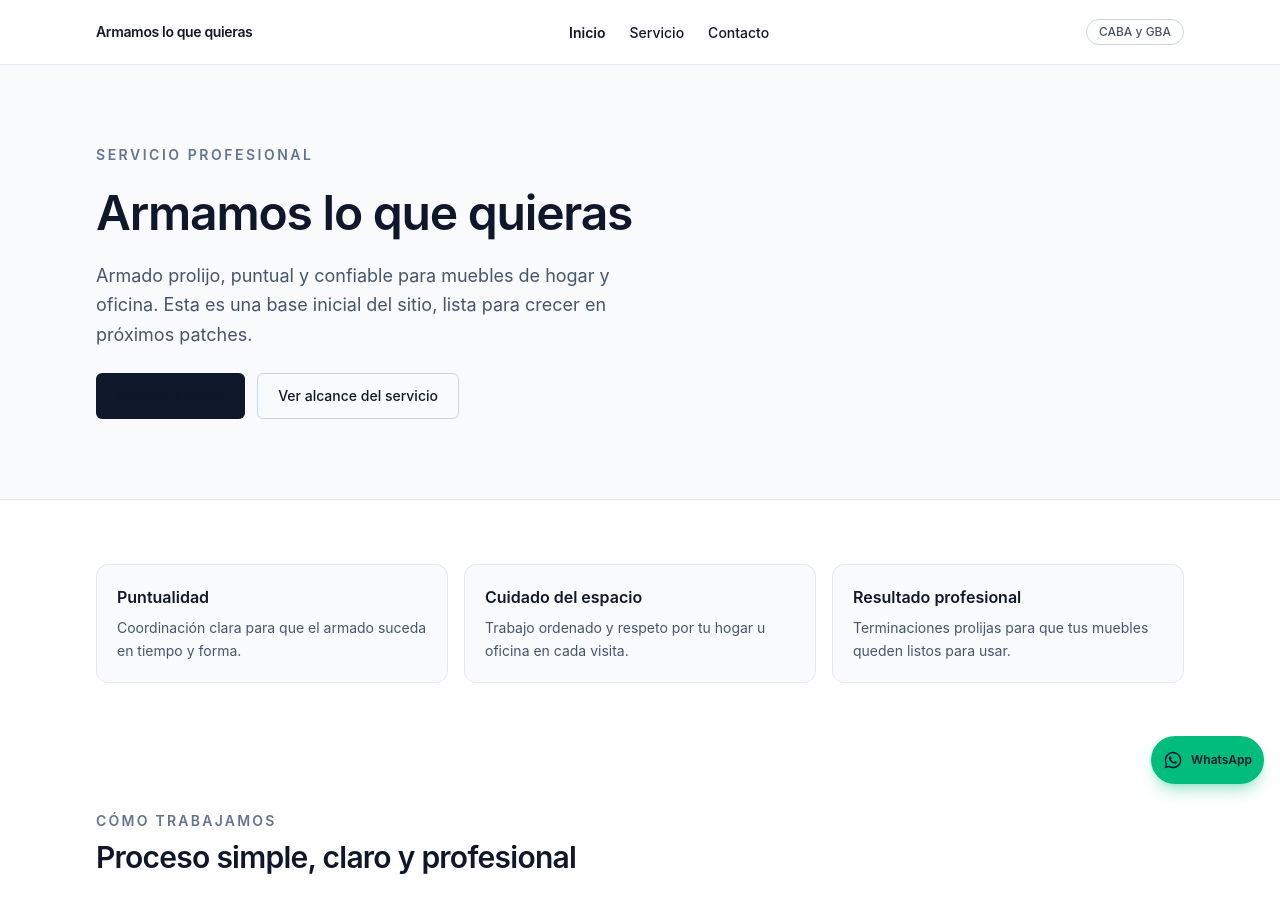
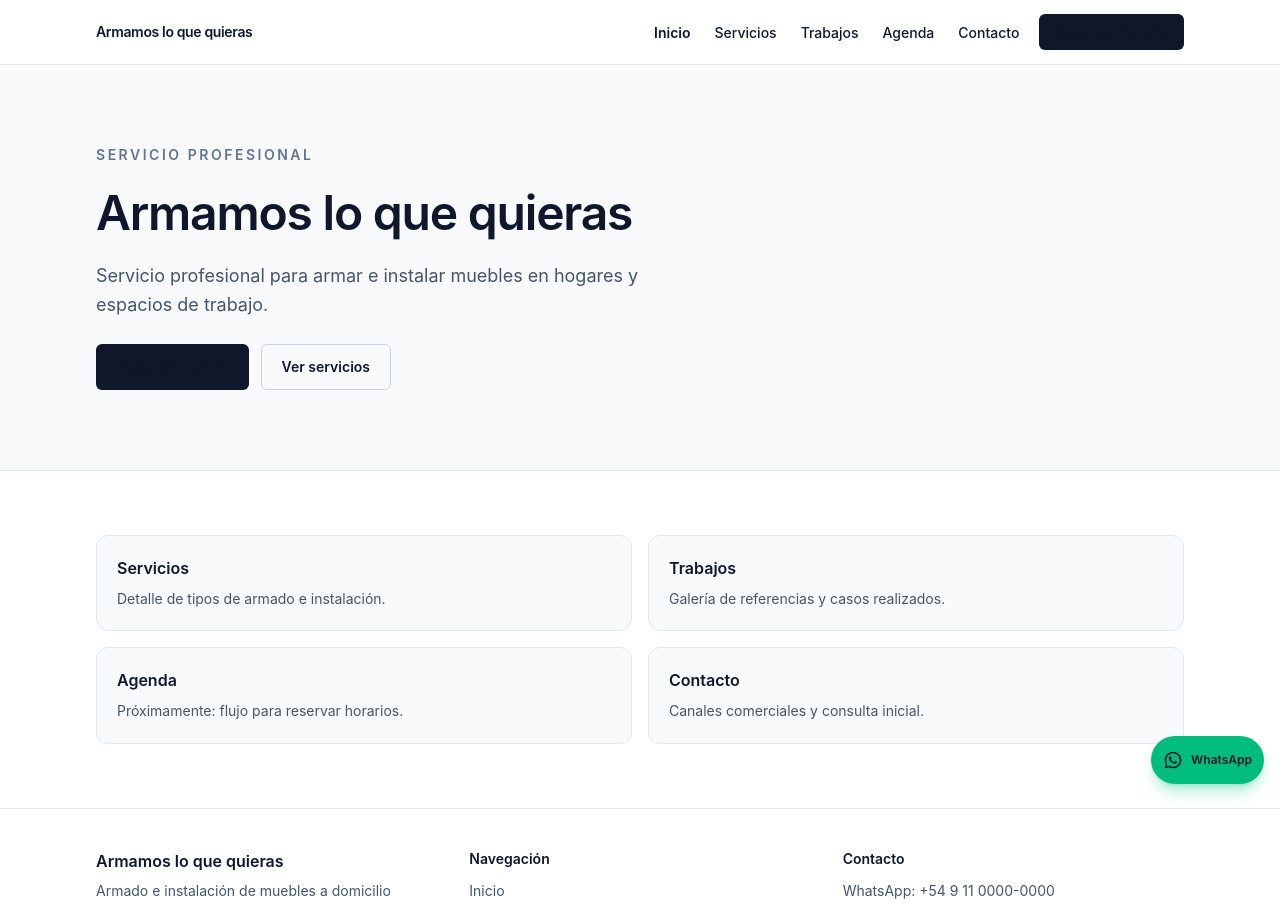
Before and after one commit to Daegon13/armamos-lo-que-quieras, a Next.js app: page / in a window 1280 px wide. Shown: the top 907 px of the page. Built offline with nearby package versions, Linux system fonts and the light colour scheme.

Commit message:
feat: cerrar parche mvp de navegación y estructura comercial

```diff
--- /dev/null
+++ b/src/app/agenda/page.tsx
@@ -0,0 +1,10 @@
+import { PagePlaceholder } from "@/components/sections/PagePlaceholder";
+
+export default function AgendaPage() {
+  return (
+    <PagePlaceholder
+      title="Agenda"
+      description="Estamos preparando el flujo de reserva de horarios para el siguiente parche."
+    />
+  );
+}
--- /dev/null
+++ b/src/app/contacto/page.tsx
@@ -0,0 +1,10 @@
+import { PagePlaceholder } from "@/components/sections/PagePlaceholder";
+
+export default function ContactoPage() {
+  return (
+    <PagePlaceholder
+      title="Contacto"
+      description="Próximamente incorporaremos los canales de contacto definitivos en esta página."
+    />
+  );
+}
--- a/src/app/page.tsx
+++ b/src/app/page.tsx
@@ -1,19 +1,26 @@
-import { CoverageSection } from "@/components/sections/CoverageSection";
+import Link from "next/link";
 import { HeroSection } from "@/components/sections/HeroSection";
-import { ProcessSection } from "@/components/sections/ProcessSection";
 
-const serviceHighlights = [
+const quickAccess = [
   {
-    title: "Puntualidad",
-    description: "Coordinación clara para que el armado suceda en tiempo y forma.",
+    title: "Servicios",
+    description: "Detalle de tipos de armado e instalación.",
+    href: "/servicios",
   },
   {
-    title: "Cuidado del espacio",
-    description: "Trabajo ordenado y respeto por tu hogar u oficina en cada visita.",
+    title: "Trabajos",
+    description: "Galería de referencias y casos realizados.",
+    href: "/trabajos",
   },
   {
-    title: "Resultado profesional",
-    description: "Terminaciones prolijas para que tus muebles queden listos para usar.",
+    title: "Agenda",
+    description: "Próximamente: flujo para reservar horarios.",
+    href: "/agenda",
+  },
+  {
+    title: "Contacto",
+    description: "Canales comerciales y consulta inicial.",
+    href: "/contacto",
   },
 ];
 
@@ -22,19 +29,20 @@ export default function Home() {
     <>
       <HeroSection />
 
-      <section id="servicio" className="bg-white">
-        <div className="mx-auto grid w-full max-w-6xl gap-4 px-4 py-12 sm:px-6 sm:py-16 md:grid-cols-3 lg:px-8">
-          {serviceHighlights.map((item) => (
-            <article key={item.title} className="rounded-xl border border-slate-200 bg-slate-50 p-5">
+      <section className="bg-white">
+        <div className="mx-auto grid w-full max-w-6xl gap-4 px-4 py-12 sm:px-6 sm:py-16 md:grid-cols-2 lg:px-8">
+          {quickAccess.map((item) => (
+            <Link
+              key={item.href}
+              href={item.href}
+              className="rounded-xl border border-slate-200 bg-slate-50 p-5 transition-colors hover:border-slate-300"
+            >
               <h2 className="text-base font-semibold text-slate-900">{item.title}</h2>
               <p className="mt-2 text-sm leading-relaxed text-slate-600">{item.description}</p>
-            </article>
+            </Link>
           ))}
         </div>
       </section>
-
-      <ProcessSection />
-      <CoverageSection />
     </>
   );
 }
--- /dev/null
+++ b/src/app/servicios/page.tsx
@@ -0,0 +1,10 @@
+import { PagePlaceholder } from "@/components/sections/PagePlaceholder";
+
+export default function ServiciosPage() {
+  return (
+    <PagePlaceholder
+      title="Servicios"
+      description="Estamos preparando el detalle de los servicios disponibles para el próximo parche."
+    />
+  );
+}
--- /dev/null
+++ b/src/app/trabajos/page.tsx
@@ -0,0 +1,10 @@
+import { PagePlaceholder } from "@/components/sections/PagePlaceholder";
+
+export default function TrabajosPage() {
+  return (
+    <PagePlaceholder
+      title="Trabajos"
+      description="Esta sección mostrará referencias de trabajos realizados en próximas iteraciones."
+    />
+  );
+}
--- a/src/components/layout/Footer.tsx
+++ b/src/components/layout/Footer.tsx
@@ -1,12 +1,36 @@
-import { businessInfo } from "@/lib/site";
+import Link from "next/link";
+import { businessInfo, navItems } from "@/lib/site";
 
 export function Footer() {
   return (
     <footer className="border-t border-slate-200 bg-white">
-      <div className="mx-auto flex w-full max-w-6xl flex-col gap-2 px-4 py-8 text-sm text-slate-600 sm:px-6 lg:px-8">
-        <p className="font-medium text-slate-900">{businessInfo.brand}</p>
-        <p>{businessInfo.tagline}</p>
-        <p>Zona de cobertura: {businessInfo.serviceArea}</p>
+      <div className="mx-auto grid w-full max-w-6xl gap-8 px-4 py-10 text-sm text-slate-600 sm:px-6 md:grid-cols-3 lg:px-8">
+        <div>
+          <p className="text-base font-semibold text-slate-900">{businessInfo.brand}</p>
+          <p className="mt-2">{businessInfo.tagline}</p>
+        </div>
+
+        <div>
+          <p className="font-semibold text-slate-900">Navegación</p>
+          <ul className="mt-3 space-y-2">
+            {navItems.map((item) => (
+              <li key={item.href}>
+                <Link href={item.href} className="transition-colors hover:text-slate-900">
+                  {item.label}
+                </Link>
+              </li>
+            ))}
+          </ul>
+        </div>
+
+        <div>
+          <p className="font-semibold text-slate-900">Contacto</p>
+          <ul className="mt-3 space-y-2">
+            <li>WhatsApp: {businessInfo.contact.phoneDisplay}</li>
+            <li>Email: {businessInfo.contact.email}</li>
+            <li>Zona: {businessInfo.contact.city}</li>
+          </ul>
+        </div>
       </div>
     </footer>
   );
--- a/src/components/layout/Header.tsx
+++ b/src/components/layout/Header.tsx
@@ -1,30 +1,53 @@
 "use client";
 
+import Link from "next/link";
+import { usePathname } from "next/navigation";
 import { useState } from "react";
-import Link from "next/link";
 import { businessInfo, navItems } from "@/lib/site";
 
-function getDesktopLinkClass(isActive: boolean) {
+function desktopLinkClass(isActive: boolean) {
   return isActive
     ? "text-sm font-semibold text-slate-900"
     : "text-sm font-medium text-slate-600 transition-colors hover:text-slate-900";
 }
 
-function getMobileLinkClass(isActive: boolean) {
+function mobileLinkClass(isActive: boolean) {
   return isActive
     ? "block rounded-md bg-slate-100 px-3 py-2 text-sm font-semibold text-slate-900"
     : "block rounded-md px-3 py-2 text-sm font-medium text-slate-700 transition-colors hover:bg-slate-100 hover:text-slate-900";
 }
 
 export function Header() {
+  const pathname = usePathname();
   const [isMenuOpen, setIsMenuOpen] = useState(false);
 
   return (
     <header className="sticky top-0 z-40 border-b border-slate-200/80 bg-white/95 backdrop-blur">
-      <div className="mx-auto flex min-h-16 w-full max-w-6xl flex-wrap items-center justify-between gap-3 px-4 py-2 sm:px-6 lg:px-8">
-        <Link href="#inicio" className="text-sm font-semibold tracking-tight text-slate-900">
+      <div className="mx-auto flex min-h-16 w-full max-w-6xl items-center justify-between gap-3 px-4 py-2 sm:px-6 lg:px-8">
+        <Link href="/" className="text-sm font-semibold tracking-tight text-slate-900" onClick={() => setIsMenuOpen(false)}>
           {businessInfo.brand}
         </Link>
+
+        <div className="hidden items-center gap-5 md:flex">
+          <nav aria-label="Navegación principal">
+            <ul className="flex items-center gap-4 sm:gap-6">
+              {navItems.map((item) => (
+                <li key={item.href}>
+                  <Link href={item.href} className={desktopLinkClass(pathname === item.href)}>
+                    {item.label}
+                  </Link>
+                </li>
+              ))}
+            </ul>
+          </nav>
+
+          <Link
+            href={businessInfo.primaryCtaHref}
+            className="inline-flex items-center justify-center rounded-md bg-slate-900 px-4 py-2 text-sm font-semibold text-white transition-colors hover:bg-slate-700"
+          >
+            {businessInfo.primaryCtaLabel}
+          </Link>
+        </div>
 
         <button
           type="button"
@@ -35,48 +58,31 @@ export function Header() {
         >
           Menú
         </button>
-
-        <nav aria-label="Navegación principal" className="hidden md:block">
-          <ul className="flex items-center gap-4 sm:gap-6">
-            {navItems.map((item) => {
-              const isActive = item.href === "#inicio";
-
-              return (
-                <li key={item.href}>
-                  <Link href={item.href} className={getDesktopLinkClass(isActive)}>
-                    {item.label}
-                  </Link>
-                </li>
-              );
-            })}
-          </ul>
-        </nav>
-
-        <p className="hidden rounded-full border border-slate-300 px-3 py-1 text-xs font-medium text-slate-600 sm:block">
-          {businessInfo.serviceArea}
-        </p>
       </div>
 
       {isMenuOpen && (
         <div className="border-t border-slate-200 bg-white md:hidden" id="mobile-menu">
           <nav aria-label="Navegación móvil" className="mx-auto w-full max-w-6xl px-4 py-3 sm:px-6 lg:px-8">
             <ul className="space-y-1">
-              {navItems.map((item) => {
-                const isActive = item.href === "#inicio";
-
-                return (
+              {navItems.map((item) => (
                 <li key={item.href}>
                   <Link
                     href={item.href}
-                      className={getMobileLinkClass(isActive)}
+                    className={mobileLinkClass(pathname === item.href)}
                     onClick={() => setIsMenuOpen(false)}
                   >
                     {item.label}
                   </Link>
                 </li>
-                );
-              })}
+              ))}
             </ul>
+            <Link
+              href={businessInfo.primaryCtaHref}
+              className="mt-3 inline-flex w-full items-center justify-center rounded-md bg-slate-900 px-4 py-2 text-sm font-semibold text-white"
+              onClick={() => setIsMenuOpen(false)}
+            >
+              {businessInfo.primaryCtaLabel}
+            </Link>
           </nav>
         </div>
       )}
--- a/src/components/sections/HeroSection.tsx
+++ b/src/components/sections/HeroSection.tsx
@@ -1,30 +1,28 @@
+import Link from "next/link";
 import { businessInfo } from "@/lib/site";
 
 export function HeroSection() {
   return (
-    <section id="inicio" className="border-b border-slate-200 bg-slate-50">
+    <section className="border-b border-slate-200 bg-slate-50">
       <div className="mx-auto flex w-full max-w-6xl flex-col gap-6 px-4 py-16 sm:px-6 sm:py-20 lg:px-8">
         <p className="text-sm font-semibold uppercase tracking-[0.18em] text-slate-500">Servicio profesional</p>
         <h1 className="max-w-2xl text-3xl font-semibold tracking-tight text-slate-900 sm:text-5xl">
           {businessInfo.brand}
         </h1>
-        <p className="max-w-xl text-base leading-relaxed text-slate-600 sm:text-lg">
-          Armado prolijo, puntual y confiable para muebles de hogar y oficina. Esta es una base inicial del
-          sitio, lista para crecer en próximos patches.
-        </p>
+        <p className="max-w-xl text-base leading-relaxed text-slate-600 sm:text-lg">{businessInfo.description}</p>
         <div className="flex flex-col gap-3 sm:flex-row">
-          <a
-            href="#contacto"
-            className="inline-flex items-center justify-center rounded-md bg-slate-900 px-5 py-3 text-sm font-medium text-white transition-colors hover:bg-slate-700"
+          <Link
+            href={businessInfo.primaryCtaHref}
+            className="inline-flex items-center justify-center rounded-md bg-slate-900 px-5 py-3 text-sm font-semibold text-white transition-colors hover:bg-slate-700"
           >
-            Solicitar armado
-          </a>
-          <a
-            href="#servicio"
-            className="inline-flex items-center justify-center rounded-md border border-slate-300 px-5 py-3 text-sm font-medium text-slate-700 transition-colors hover:bg-white"
+            {businessInfo.primaryCtaLabel}
+          </Link>
+          <Link
+            href="/servicios"
+            className="inline-flex items-center justify-center rounded-md border border-slate-300 px-5 py-3 text-sm font-semibold text-slate-700 transition-colors hover:bg-white"
           >
-            Ver alcance del servicio
-          </a>
+            Ver servicios
+          </Link>
         </div>
       </div>
     </section>
--- /dev/null
+++ b/src/components/sections/PagePlaceholder.tsx
@@ -0,0 +1,34 @@
+import Link from "next/link";
+
+type PagePlaceholderProps = {
+  title: string;
+  description: string;
+};
+
+export function PagePlaceholder({ title, description }: PagePlaceholderProps) {
+  return (
+    <section className="bg-white">
+      <div className="mx-auto w-full max-w-6xl px-4 py-14 sm:px-6 sm:py-20 lg:px-8">
+        <div className="max-w-2xl rounded-2xl border border-dashed border-slate-300 bg-slate-50 p-6 sm:p-8">
+          <p className="text-xs font-semibold uppercase tracking-[0.16em] text-slate-500">Página en preparación</p>
+          <h1 className="mt-3 text-2xl font-semibold text-slate-900 sm:text-3xl">{title}</h1>
+          <p className="mt-3 text-sm leading-relaxed text-slate-600 sm:text-base">{description}</p>
+          <div className="mt-6 flex flex-wrap gap-3">
+            <Link
+              href="/"
+              className="inline-flex items-center rounded-md bg-slate-900 px-4 py-2 text-sm font-semibold text-white transition-colors hover:bg-slate-700"
+            >
+              Volver al inicio
+            </Link>
+            <Link
+              href="/agenda"
+              className="inline-flex items-center rounded-md border border-slate-300 px-4 py-2 text-sm font-semibold text-slate-700 transition-colors hover:bg-white"
+            >
+              Ir a agenda
+            </Link>
+          </div>
+        </div>
+      </div>
+    </section>
+  );
+}
--- a/src/lib/site.ts
+++ b/src/lib/site.ts
@@ -1,17 +1,29 @@
 import type { BusinessInfo, NavItem } from "@/types/site";
+
+export const navItems: NavItem[] = [
+  { label: "Inicio", href: "/" },
+  { label: "Servicios", href: "/servicios" },
+  { label: "Trabajos", href: "/trabajos" },
+  { label: "Agenda", href: "/agenda" },
+  { label: "Contacto", href: "/contacto" },
+];
 
 export const businessInfo: BusinessInfo = {
   brand: "Armamos lo que quieras",
-  tagline: "Armado profesional de muebles para hogar y oficina.",
+  tagline: "Armado e instalación de muebles a domicilio",
+  description:
+    "Servicio profesional para armar e instalar muebles en hogares y espacios de trabajo.",
+  primaryCtaLabel: "Reservar horario",
+  primaryCtaHref: "/agenda",
+  contact: {
+    phoneDisplay: "+54 9 11 0000-0000",
+    whatsappNumber: "5491100000000",
+    email: "hola@armamosloquequieras.com",
+    city: "CABA y GBA",
+  },
   phoneDisplay: "+54 9 11 0000-0000",
   whatsappNumber: "5491100000000",
   serviceArea: "CABA y GBA",
 };
 
-export const navItems: NavItem[] = [
-  { label: "Inicio", href: "#inicio" },
-  { label: "Servicio", href: "#servicio" },
-  { label: "Contacto", href: "#contacto" },
-];
-
-export const whatsappPlaceholderHref = "#contacto";
+export const whatsappPlaceholderHref = "/contacto";
```
Also changed, not shown: src/types/site.ts (+11 -0 lines). Lines whose indentation alone changed are shown as unchanged.
